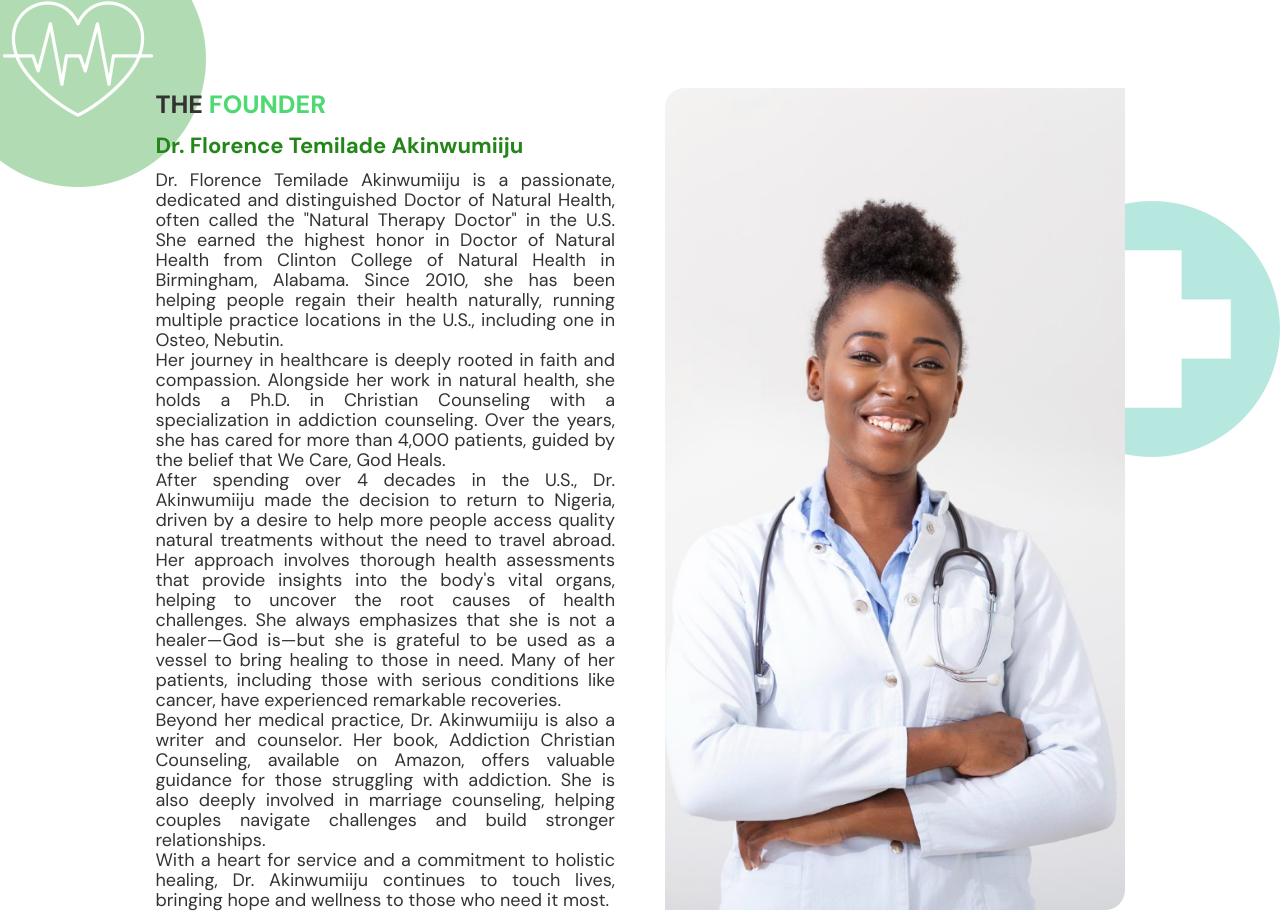
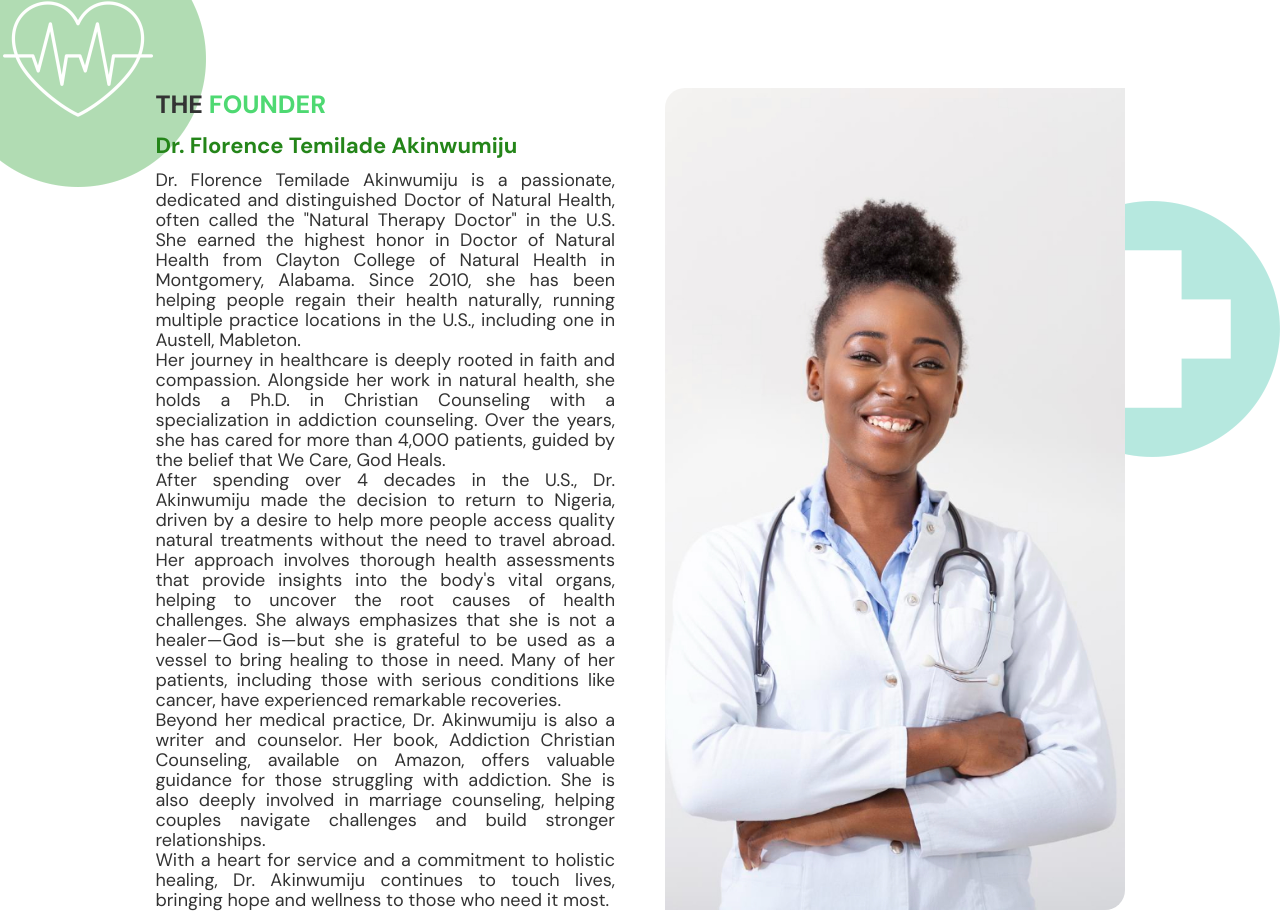
Before and after one commit to OluwaTeni1/LHIC, a plain HTML site: page index.html in a window 1280 px wide. Shown: the part 1761-2674 px from the top of the page. Drawn offline with nearby package versions, Linux system fonts and the light colour scheme.

Commit message:
new updates

```diff
--- a/index.html
+++ b/index.html
@@ -146,17 +146,17 @@
           <div class="f-bx">
             <div class="f-txt">
               <h3>The <span>Founder</span></h3>
-              <h4>Dr. Florence Temilade Akinwumiiju</h4>
+              <h4>Dr. Florence Temilade Akinwumiju</h4>
               <article>
                 <p>
-                  Dr. Florence Temilade Akinwumiiju is a passionate, dedicated
+                  Dr. Florence Temilade Akinwumiju is a passionate, dedicated
                   and distinguished Doctor of Natural Health, often called the
                   "Natural Therapy Doctor" in the U.S. She earned the highest
-                  honor in Doctor of Natural Health from Clinton College of
-                  Natural Health in Birmingham, Alabama. Since 2010, she has
+                  honor in Doctor of Natural Health from Clayton College of
+                  Natural Health in Montgomery, Alabama. Since 2010, she has
                   been helping people regain their health naturally, running
                   multiple practice locations in the U.S., including one in
-                  Osteo, Nebutin.
+                  Austell, Mableton.
                 </p>
                 <p>
                   Her journey in healthcare is deeply rooted in faith and
@@ -167,10 +167,10 @@
                   Heals.
                 </p>
                 <p>
-                  After spending over 4 decades in the U.S., Dr. Akinwumiiju
-                  made the decision to return to Nigeria, driven by a desire to
-                  help more people access quality natural treatments without the
-                  need to travel abroad. Her approach involves thorough health
+                  After spending over 4 decades in the U.S., Dr. Akinwumiju made
+                  the decision to return to Nigeria, driven by a desire to help
+                  more people access quality natural treatments without the need
+                  to travel abroad. Her approach involves thorough health
                   assessments that provide insights into the body's vital
                   organs, helping to uncover the root causes of health
                   challenges. She always emphasizes that she is not a healer—God
@@ -180,7 +180,7 @@
                   recoveries.
                 </p>
                 <p>
-                  Beyond her medical practice, Dr. Akinwumiiju is also a writer
+                  Beyond her medical practice, Dr. Akinwumiju is also a writer
                   and counselor. Her book, Addiction Christian Counseling,
                   available on Amazon, offers valuable guidance for those
                   struggling with addiction. She is also deeply involved in
@@ -189,7 +189,7 @@
                 </p>
                 <p>
                   With a heart for service and a commitment to holistic healing,
-                  Dr. Akinwumiiju continues to touch lives, bringing hope and
+                  Dr. Akinwumiju continues to touch lives, bringing hope and
                   wellness to those who need it most.
                 </p>
               </article>
```
